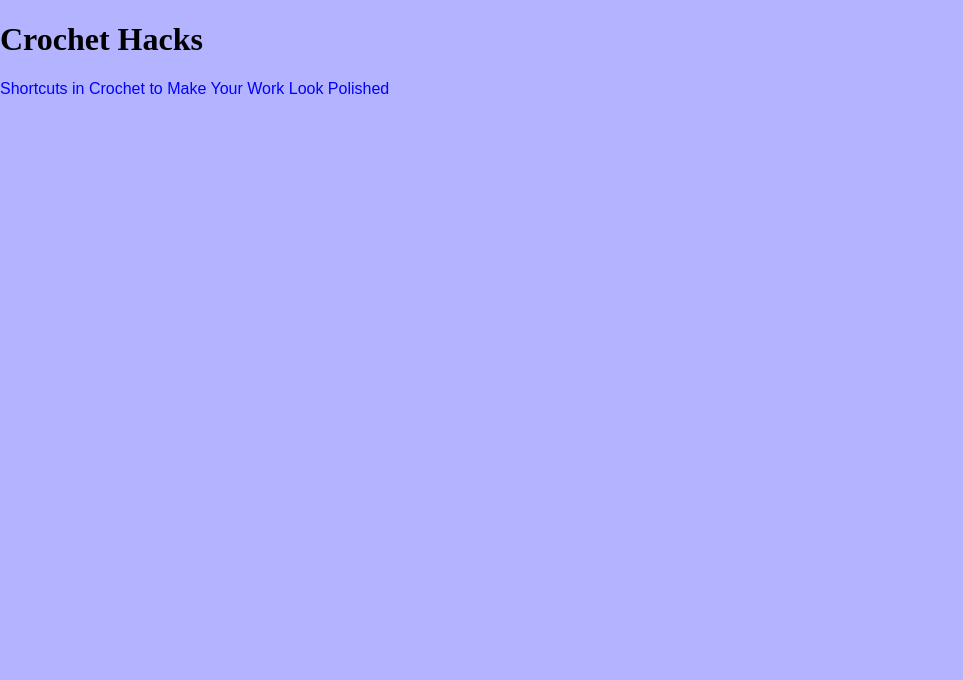
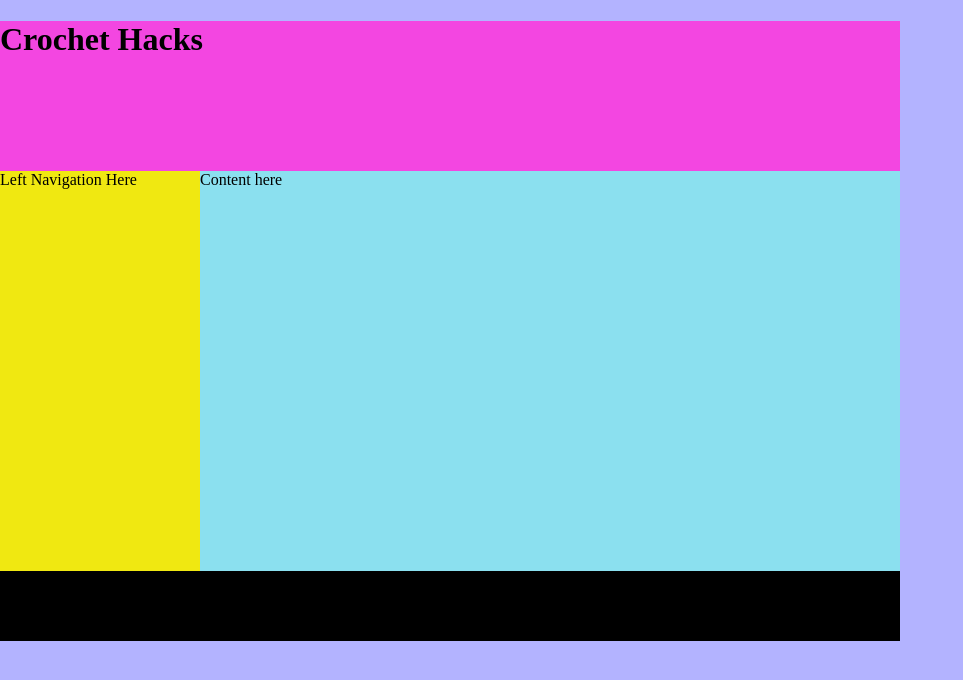
Before and after one commit to yaelschlotman/DevcodeWebsite1, a plain HTML site: page Index.html in a window 1280 px wide. Shown: the whole page, without its empty margins (0-963 px from the left). Drawn offline with Linux system fonts and the light colour scheme.

Commit message:
clean css

```diff
--- a/Index.html
+++ b/Index.html
@@ -4,10 +4,16 @@
  		<title>Crochet Hacks</title>
  		<link rel="stylesheet" type="text/css" href="style.css">
  	</head>
- 	<link rel="stylesheet" type="text/css" href="style.css">
- 	<body>
-<h1>Crochet Hacks</h1>
-<p>Shortcuts in Crochet to Make Your Work Look Polished</p>
+ 		<body>
+			<div id="header">
+			<h1>Crochet Hacks</h1>
+			</div>
+			<div id="sidebar">Left Navigation Here
+			</div>
+			<div id="content">Content here
+			</div>
+			<div id="footer">Footer Here
+			</div>
 
- 	</body>
+ 		</body>
  </html>
--- a/style.css
+++ b/style.css
@@ -1,10 +1,24 @@
-body {background: #b3b3ff; margin: 0; padding: 0;}
-a {color: #2b2bf6;}
-#container {width: 900px; margin: 0; padding: 0; background: #b3b3ff;}
-#header {width: 900px; 	height: 150px; 	margin: 0; padding: 0; border: 0; background: #f346e1;}
-#sidebar {width: 200px; height: 400px; 	margin: 0; padding: 0; border: 0; float: left; background: #f0e811;}
-#content {width: 700px; height: 400px; 	margin: 0; padding: 0; border: 0; float: left; background: #b3b3ff;}
-#footer {width: 900px; 	height: 70px; 	margin: 0; padding: 0; border: 0; float: left; background: #000000; clear:both;}
+body {
+	background: #b3b3ff; margin: 0; padding: 0;
+}
+a {
+	color: #2b2bf6;
+}
+#container {
+	width: 900px; margin: 0; padding: 0; background: #dddddd;
+}
+#header {
+	width: 900px; 	height: 150px; 	margin: 0; padding: 0; border: 0; background: #f346e1;
+}
+#sidebar {
+	width: 200px; height: 400px; 	margin: 0; padding: 0; border: 0; float: left; background: #f0e811;
+}
+#content {
+	width: 700px; height: 400px; 	margin: 0; padding: 0; border: 0; float: left; background: #8be0ef;
+}
+#footer {
+	width: 900px; 	height: 70px; 	margin: 0; padding: 0; border: 0; float: left; background: #000000; clear:both;
+}
 
 
 table, th, td {
```
